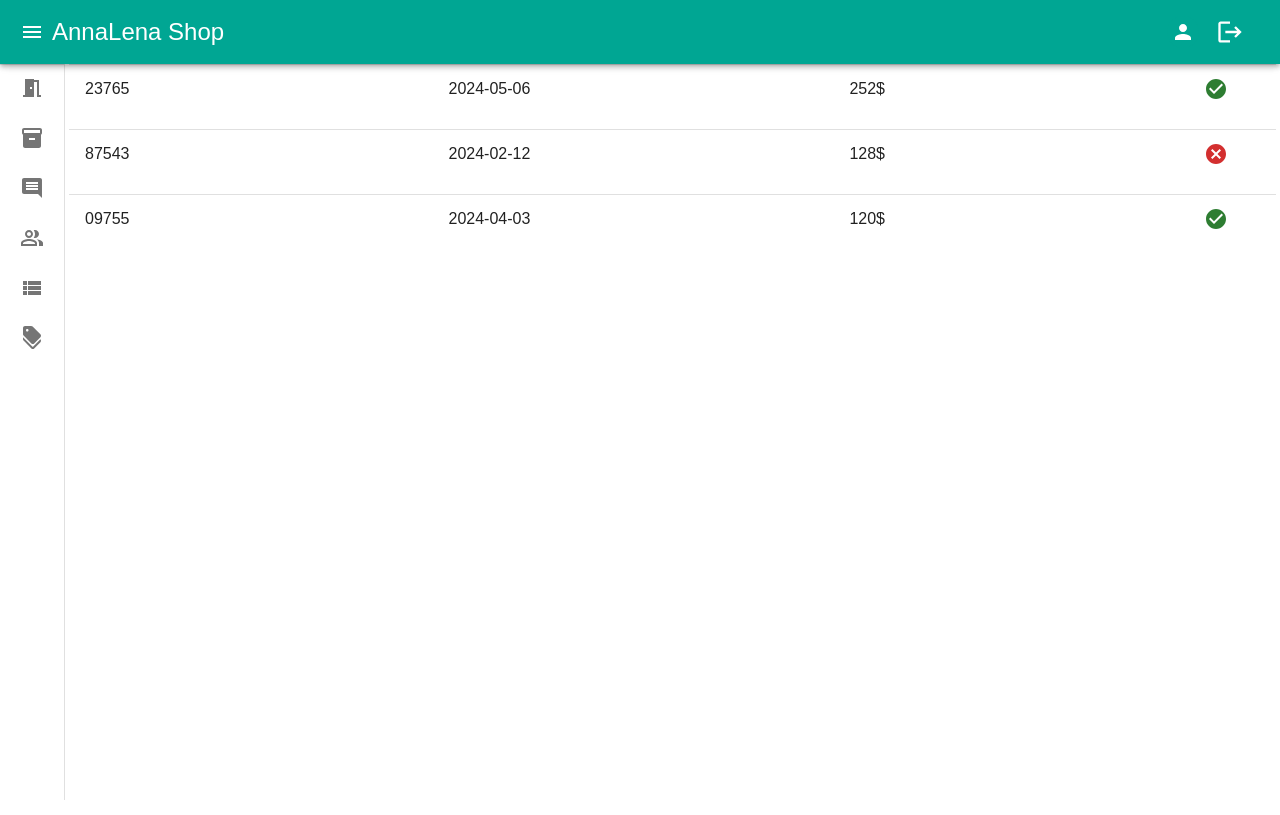
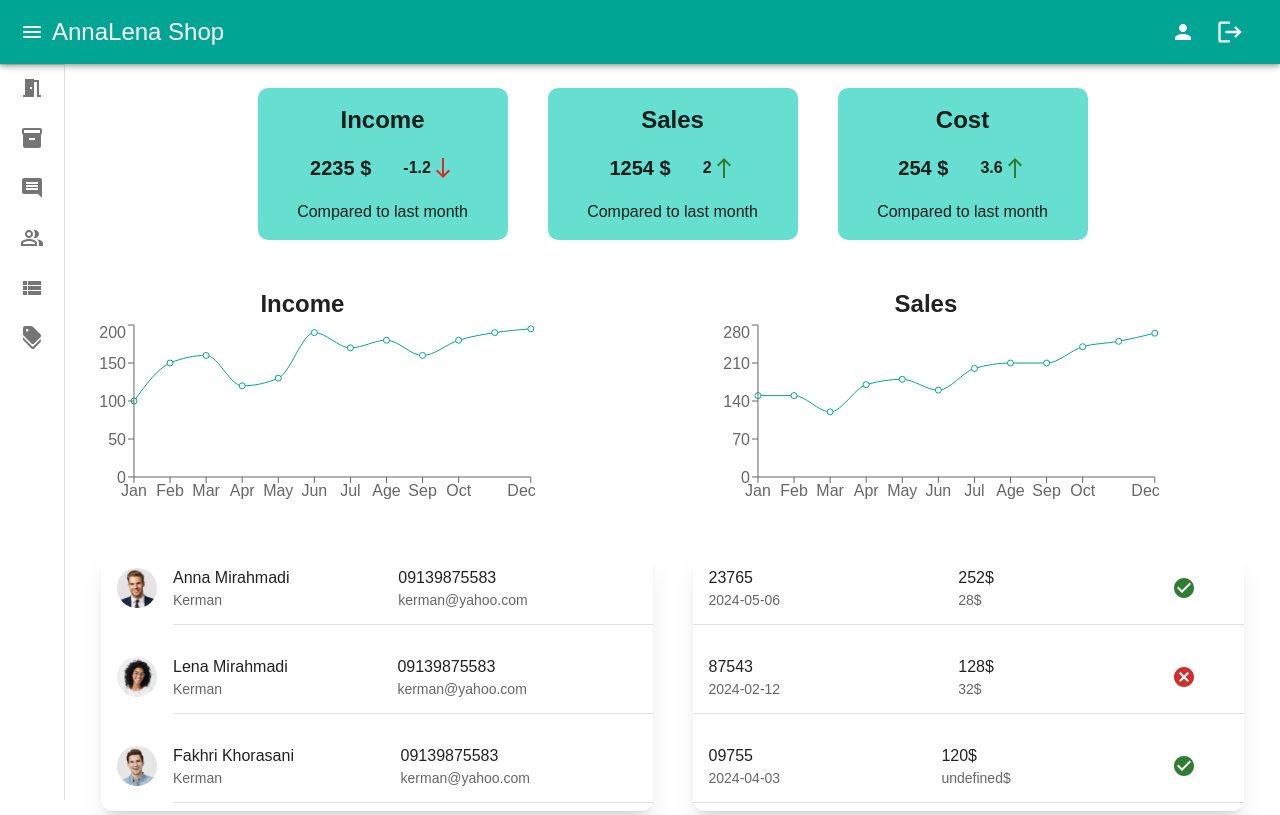
Before and after one commit to alirezamirahmadi/Store-CMS, a React (Vite) app: page / in a window 1280 px wide. Built offline with nearby package versions, Linux system fonts and the light colour scheme.

Commit message:
feat: add home page

```diff
--- a/src/components/global/chart/Chart.tsx
+++ b/src/components/global/chart/Chart.tsx
@@ -12,8 +12,8 @@ export default function Chart({ data, dataKeyX, dataKeyY, title, grid }: ChartTy
 
   return (
     <>
-      <Typography variant='h5' sx={{ mt: '16px', textAlign: 'center', fontWeight: '600' }}>{title}</Typography>
-      <div className="h-96">
+      <div className="h-48 w-4/5">
+      <Typography variant='h5' sx={{ mt: '16px', textAlign: 'center', fontWeight: '600', display:'block' }}>{title}</Typography>
         <ResponsiveContainer>
           <LineChart width={700} height={250} data={data} >
             <Line type='monotone' dataKey={dataKeyY} stroke={theme.palette.primary.main} yAxisId={0} />
--- a/src/components/home/homeCard/HomeCard.tsx
+++ b/src/components/home/homeCard/HomeCard.tsx
@@ -11,7 +11,7 @@ export default function HomeCard({ title, value, changeRate, description }: Home
 
   return (
     <>
-      <Box sx={{ bgcolor: theme.palette.primary.light, p: '16px', textAlign: 'center', borderRadius: '10px', maxWidth: '250px', boxShadow: '' }}>
+      <Box sx={{ bgcolor: theme.palette.primary.light, p: '16px', textAlign: 'center', borderRadius: '10px', minWidth: '250px', maxWidth: '450px', boxShadow: '' }}>
         <Typography variant='h5' sx={{ fontWeight: '600' }}>{title}</Typography>
         <div className="flex gap-8 my-4 justify-center">
           <Typography variant='h6' sx={{ fontWeight: '600' }}>{value} $</Typography>
--- a/src/components/order/orderWidget/OrderWidget.tsx
+++ b/src/components/order/orderWidget/OrderWidget.tsx
@@ -23,13 +23,12 @@ export default function OrderWidget({ order }: { order: OrderType }) {
     <>
       <div>
         <List>
-          <Divider />
           <ListItem>
-            <ListItemText primary={order.code} />
-            <ListItemText primary={order.orderDate} />
-            <ListItemText primary={order.price + '$'} />
+            <ListItemText primary={order.code} secondary={order.orderDate} />
+            <ListItemText primary={order.price + '$'} secondary={order.off + '$'}/>
             <ListItemIcon>{icon}</ListItemIcon>
           </ListItem>
+          <Divider />
         </List>
       </div>
     </>
--- a/src/components/users/userWidget/UserWidget.tsx
+++ b/src/components/users/userWidget/UserWidget.tsx
@@ -7,13 +7,14 @@ export default function UserWidget({ user }: { user: UserType }) {
     <>
       <div>
         <List>
-          <Divider variant="inset" />
           <ListItem>
             <ListItemAvatar>
               <Avatar alt={user.firstName} src={user.image} />
             </ListItemAvatar>
-            <ListItemText primary={user.firstName} secondary={user.email} />
+            <ListItemText primary={user.firstName + ' ' + user.lastName} secondary={user.city} />
+            <ListItemText primary={user.phone} secondary={user.email} />
           </ListItem>
+          <Divider variant="inset" />
         </List>
       </div>
     </>
--- a/src/pages/home/Home.tsx
+++ b/src/pages/home/Home.tsx
@@ -5,14 +5,39 @@ import UserWidget from "../../components/users/userWidget/UserWidget";
 import OrderWidget from "../../components/order/orderWidget/OrderWidget";
 import { HomeCardData, HomeChartData, UserData, OrderData } from "../../assets/data/Data";
 
-export default function Home ():React.JSX.Element {
-  return(
+export default function Home(): React.JSX.Element {
+  return (
     <>
-    {
-      OrderData.slice(0,3).map(user =>(
-        <OrderWidget key={user.id} order={user}/>
-      ))
-    }
+      <div className="flex flex-wrap justify-center gap-10 mt-8">
+        {
+          HomeCardData.map(card => (
+            <HomeCard key={card.id} {...card} />
+          ))
+        }
+      </div>
+      <div className="grid grid-cols-1 lg:grid-cols-2 justify-center gap-10 mt-8">
+        {
+          HomeChartData.map(chart => (
+            <Chart key={chart.id} id={chart.id} data={chart.data} dataKeyX='name' dataKeyY='amount' title={chart.title} />
+          ))
+        }
+      </div>
+      <div className="grid grid-cols-1 lg:grid-cols-2 gap-10 mt-20 mx-8">
+        <div className="shadow-xl rounded-xl">
+          {
+            UserData.slice(0, 3).map(user => (
+              <UserWidget key={user.id} user={user} />
+            ))
+          }
+        </div>
+        <div className="shadow-xl rounded-xl">
+          {
+            OrderData.slice(0, 3).map(order => (
+              <OrderWidget key={order.id} order={order} />
+            ))
+          }
+        </div>
+      </div>
     </>
   )
 }
```
